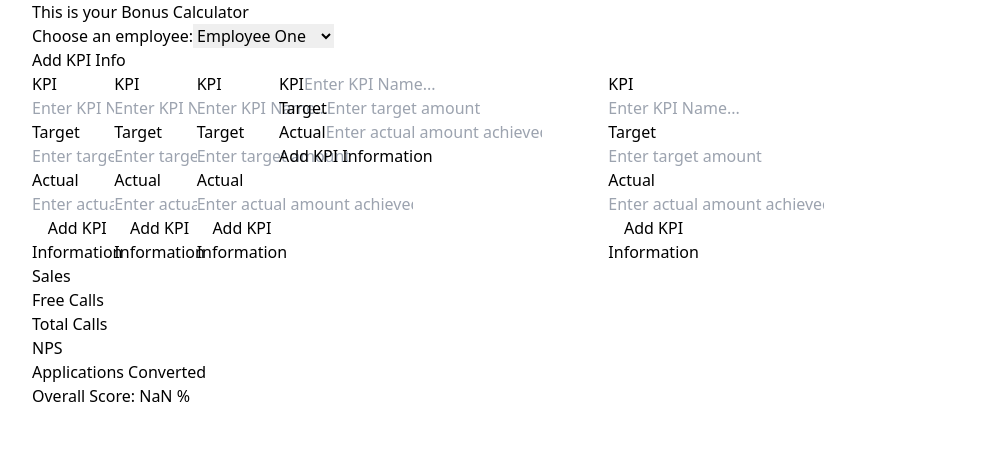
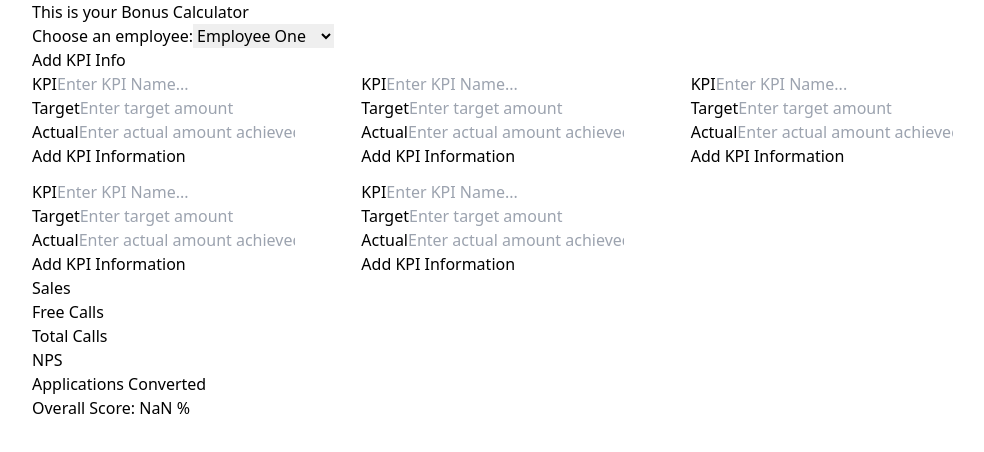
Before and after one commit to rogan-templer/bonus-calculator, a React (Create React App) app: page / in a window 1280 px wide. Shown: the top 452 px of the page, without its empty margins (120-1104 px from the left). Built offline with nearby package versions, Linux system fonts and the light colour scheme.

Commit message:
component spacing fixed

```diff
--- a/src/App.js
+++ b/src/App.js
@@ -16,7 +16,7 @@ function App() {
       <GlobalProvider>
         <Header />
         <Employee />
-        <div className="grid grid-cols-12 gap-3">
+        <div className="grid grid-cols-3 gap-3">
           <AddSales />
           <AddTotalCalls />
           <AddFreeCalls />
--- a/src/components/AddAppsConverted.jsx
+++ b/src/components/AddAppsConverted.jsx
@@ -23,7 +23,7 @@ function AddAppsConverted() {
   };
   return (
     <>
-      <form onSubmit={onSubmit} className="col-span-4">
+      <form onSubmit={onSubmit} className="">
         <div>
           <label htmlFor="text">KPI</label>
           <input
```
